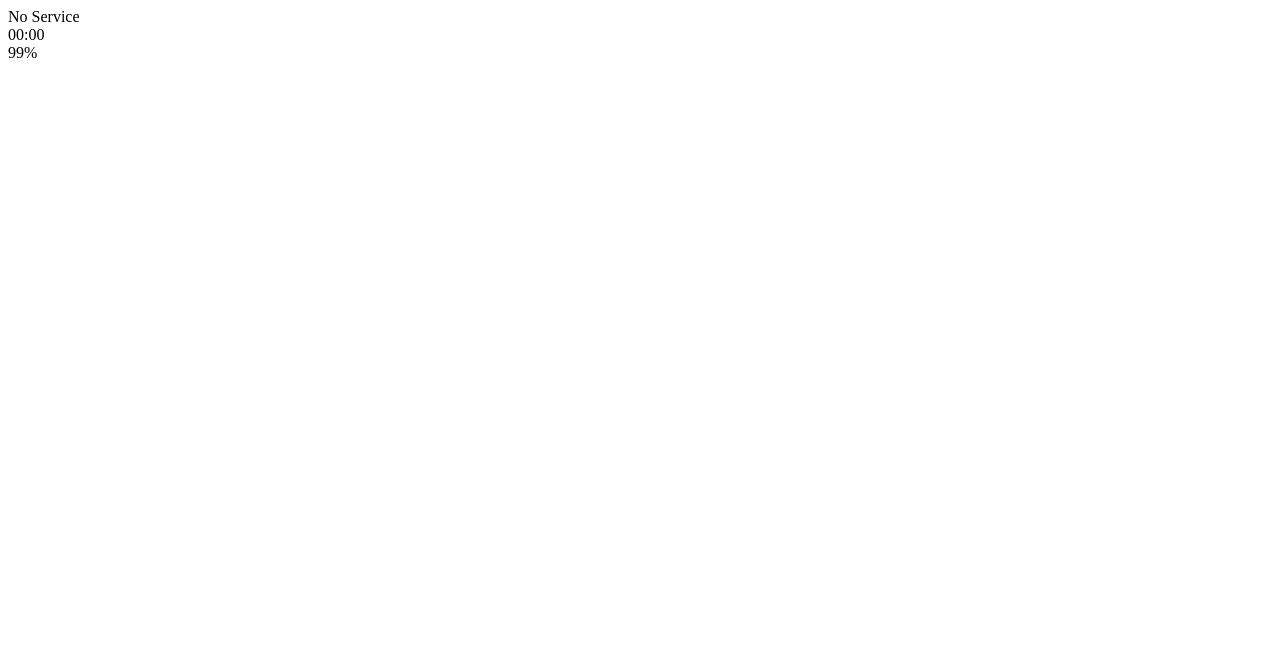
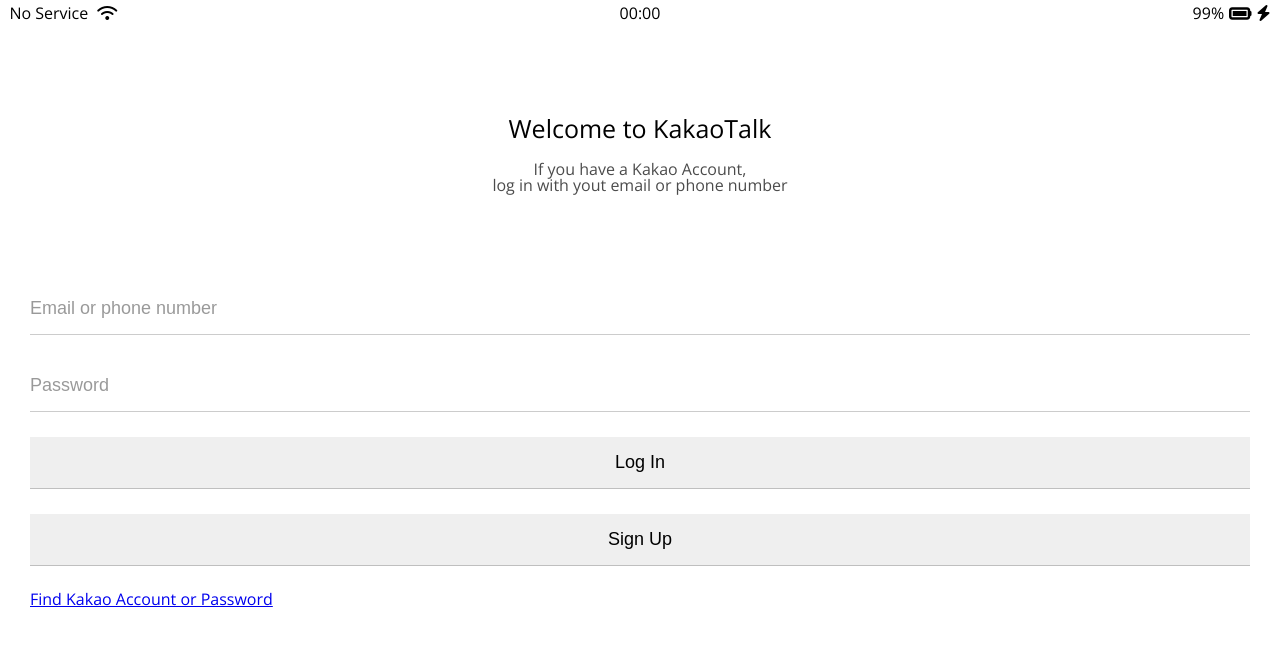
Before and after one commit to jiyong0419/kakaotalk, a plain HTML site: page index.html in a window 1280 px wide. Drawn offline with nearby package versions, Linux system fonts and the light colour scheme.

Commit message:
#6.3~#6.7

```diff
--- /dev/null
+++ b/css/reset.css
@@ -0,0 +1,51 @@
+/* http://meyerweb.com/eric/tools/css/reset/
+   v2.0 | 20110126
+   License: none (public domain)
+*/
+
+html, body, div, span, applet, object, iframe,
+h1, h2, h3, h4, h5, h6, p, blockquote, pre,
+a, abbr, acronym, address, big, cite, code,
+del, dfn, em, img, ins, kbd, q, s, samp,
+small, strike, strong, sub, sup, tt, var,
+b, u, i, center,
+dl, dt, dd, ol, ul, li,
+fieldset, form, label, legend,
+table, caption, tbody, tfoot, thead, tr, th, td,
+article, aside, canvas, details, embed,
+figure, figcaption, footer, header, hgroup,
+menu, nav, output, ruby, section, summary,
+time, mark, audio, video {
+	margin: 0;
+	padding: 0;
+	border: 0;
+	font-size: 100%;
+	font: inherit;
+	vertical-align: baseline;
+}
+/* HTML5 display-role reset for older browsers */
+article, aside, details, figcaption, figure,
+footer, header, hgroup, menu, nav, section {
+	display: block;
+}
+body {
+	line-height: 1;
+}
+ol, ul {
+	list-style: none;
+}
+blockquote, q {
+	quotes: none;
+}
+blockquote:before, blockquote:after,
+q:before, q:after {
+	content: '';
+	content: none;
+}
+table {
+	border-collapse: collapse;
+	border-spacing: 0;
+}
+input:focus{
+	outline: none;
+}
--- /dev/null
+++ b/css/statusbar.css
@@ -0,0 +1,23 @@
+.status-bar{
+    display: flex;
+    justify-content: center;
+    padding: 5px 3px;
+}
+.status-bar__column{
+    width: 33%;
+}
+.status-bar__column:first-child span{
+    margin-right: 5px;
+}
+.status-bar__column:nth-child(2){
+    display: flex;
+    justify-content: center;
+}
+.status-bar__column:last-child{
+    display: flex;
+    justify-content: flex-end;
+    align-items: center;
+}
+.status-bar__column .fa-battery-full {
+    margin: 0px 5px;
+}
--- /dev/null
+++ b/css/style.css
@@ -0,0 +1,46 @@
+@import url('https://fonts.googleapis.com/css2?family=Open+Sans:wght@400;600;700&display=swap');
+@import "reset.css";
+@import "statusbar.css";
+@import "variable.css";
+body{
+    font-family: 'Open Sans', sans-serif;
+}
+
+.welcome-header {
+    margin: 90px 0px;
+    display: flex;
+    justify-content: center;
+    align-items: center;
+    flex-direction: column;
+}
+.welcome-header__title{
+    margin-bottom: 20px;
+    font-size: 25px;
+}
+.welcome-header__text{
+    opacity: 0.7;
+    text-align: center;
+}
+
+#login-form{
+    display: flex;
+    flex-direction: column;
+    margin: 0px 30px;
+}
+
+#login-form input {
+    border:none;
+    border-bottom: 1px solid rgba(0, 0, 0, 0.2);
+    padding: 15px 0px;
+    font-size: 18px;
+    margin-bottom: 25px;
+    transition: border-color 0.25s ease-in;
+}
+
+#login-form input::placeholder{
+    color: rgba(0, 0, 0, 0.4);
+}
+
+#login-form input:focus{
+    border-color: var(--yellow)
+}
--- /dev/null
+++ b/css/variable.css
@@ -0,0 +1,3 @@
+:root{
+    --yellow:#fae100;
+}
--- a/index.html
+++ b/index.html
@@ -1,25 +1,41 @@
 <!DOCTYPE html>
 <html lang="en">
   <head>
+    <link rel="stylesheet" href="css/style.css">
     <meta charset="UTF-8" />
     <meta http-equiv="X-UA-Compatible" content="IE=edge" />
     <meta name="viewport" content="width=device-width, initial-scale=1.0" />
     <title>Welcome to KaKao Talk</title>
   </head>
   <body>
-    <div id="status-bar">
+    <div class="status-bar">
       <div class="status-bar__column">
         <span>No Service</span>
-        <!-- wifi icon -->
+        <i class="fas fa-wifi"></i>
       </div>
       <div class="status-bar__column">
         <span>00:00</span>
       </div>
       <div class="status-bar__column">
         <span>99%</span>
-        <!-- battery icon -->
-        <!-- lightning icon -->
+        <i class="fas fa-battery-full fa-lg"></i>
+        <i class="fas fa-bolt"></i>
       </div>
     </div>
+
+    <header class="welcome-header">
+      <h1 class="welcome-header__title">Welcome to KakaoTalk</h1>
+      <p class="welcome-header__text">If you have a Kakao Account,<br> log in with yout email or phone number</p>
+    </header>
+
+    <form id="login-form">
+      <input type="text" placeholder="Email or phone number">
+      <input type="password" placeholder="Password">
+      <input type="submit" value="Log In" >
+      <input type="submit" value="Sign Up" >
+      <a href="#">Find Kakao Account or Password</a>
+    </form>
+
+    <script src="https://kit.fontawesome.com/ba5ad1660a.js" crossorigin="anonymous"></script>
   </body>
 </html>
```
Also changed, not shown: memo.txt.
